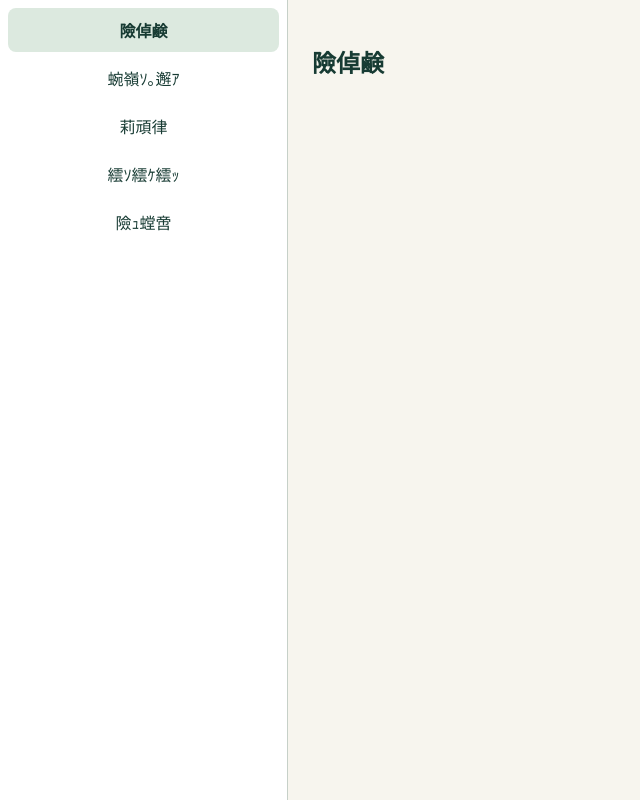
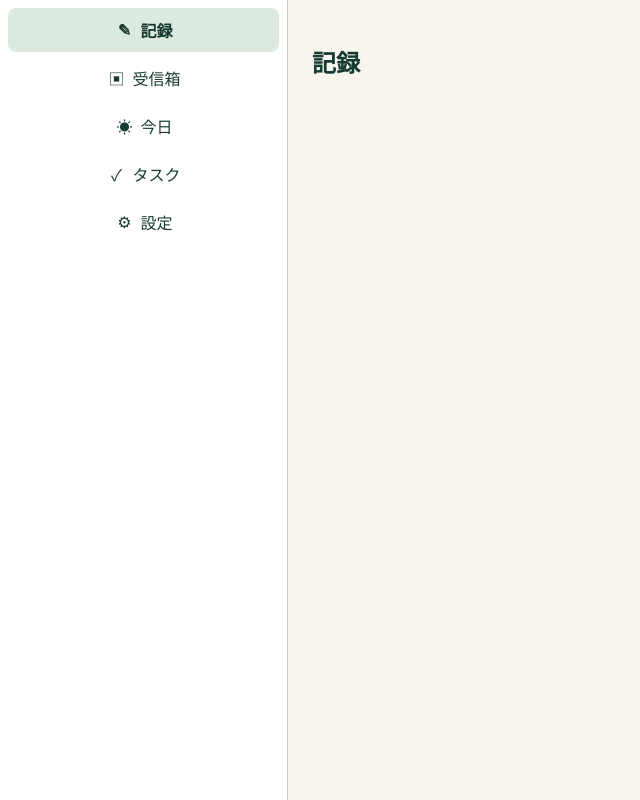
Before and after one commit to gerupon-lgtm/atoqueue, a React (Vite) app in the folder apps/web/: page / in a window 1280 px wide. Shown: the whole page, without its empty margins (0-640 px from the left). Built offline with nearby package versions, Linux system fonts and the light colour scheme.

Commit message:
fix: correct pwa shell labels and navigation

```diff
--- a/apps/web/src/app/AppShell.css
+++ b/apps/web/src/app/AppShell.css
@@ -39,10 +39,16 @@ body {
   flex: 1 1 0;
   align-items: center;
   justify-content: center;
+  gap: 0.375rem;
   border-radius: 0.5rem;
   color: #173b33;
   text-align: center;
   text-decoration: none;
+}
+
+.app-shell__nav-icon {
+  width: 1.25rem;
+  text-align: center;
 }
 
 .app-shell__nav-link[aria-current="page"] {
--- a/apps/web/src/app/AppShell.tsx
+++ b/apps/web/src/app/AppShell.tsx
@@ -4,29 +4,34 @@ import "./AppShell.css";
 type NavigationItem = {
   to: string;
   label: string;
+  icon: string;
   end?: boolean;
 };
 
 const navigation: NavigationItem[] = [
-  { to: "/", label: "險倬鹸", end: true },
-  { to: "/inbox", label: "蜿嶺ｿ｡邂ｱ" },
-  { to: "/today", label: "莉頑律" },
-  { to: "/tasks", label: "繧ｿ繧ｹ繧ｯ" },
-  { to: "/settings", label: "險ｭ螳啻" },
+  { to: "/", label: "記録", icon: "✎", end: true },
+  { to: "/inbox", label: "受信箱", icon: "▣" },
+  { to: "/today", label: "今日", icon: "☀" },
+  { to: "/tasks", label: "タスク", icon: "✓" },
+  { to: "/settings", label: "設定", icon: "⚙" },
 ];
 
 export function AppShell() {
   return (
     <div className="app-shell">
       <nav className="app-shell__navigation" aria-label="主要ナビゲーション">
-        {navigation.map(({ to, label, end }) => (
+        {navigation.map(({ to, label, icon, end }) => (
           <NavLink
+            aria-label={label}
             className="app-shell__nav-link"
             end={end}
             key={to}
             to={to}
           >
-            {label}
+            <span aria-hidden="true" className="app-shell__nav-icon">
+              {icon}
+            </span>
+            <span>{label}</span>
           </NavLink>
         ))}
       </nav>
--- a/apps/web/src/app/router.tsx
+++ b/apps/web/src/app/router.tsx
@@ -8,11 +8,11 @@ type PageDefinition = {
 };
 
 const pages: PageDefinition[] = [
-  { index: true, label: "險倬鹸" },
-  { path: "inbox", label: "蜿嶺ｿ｡邂ｱ" },
-  { path: "today", label: "莉頑律" },
-  { path: "tasks", label: "繧ｿ繧ｹ繧ｯ" },
-  { path: "settings", label: "險ｭ螳啻" },
+  { index: true, label: "記録" },
+  { path: "inbox", label: "受信箱" },
+  { path: "today", label: "今日" },
+  { path: "tasks", label: "タスク" },
+  { path: "settings", label: "設定" },
 ];
 
 export const router = createBrowserRouter([
--- a/apps/web/vite.config.ts
+++ b/apps/web/vite.config.ts
@@ -6,10 +6,10 @@ export default defineConfig({
   plugins: [
     react(),
     VitePWA({
-      registerType: "autoUpdate",
+      registerType: "prompt",
       manifest: {
-        name: "縺ゅ→繧ｭ繝･繝ｼ",
-        short_name: "縺ゅ→繧ｭ繝･繝ｼ",
+        name: "あとキュー",
+        short_name: "あとキュー",
         lang: "ja",
         start_url: "/",
         display: "standalone",
```
Also changed, not shown: 3 other files (tests, documents, lock files or other folders).
